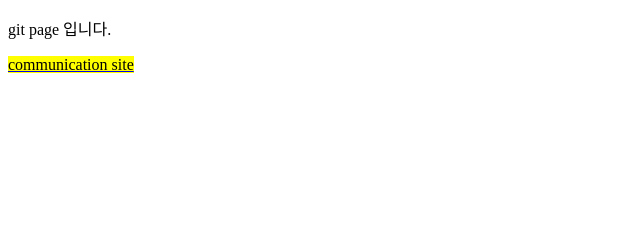
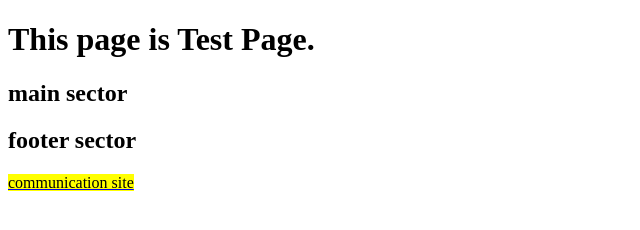
Before and after one commit to sjdesa/sjdesa.github.io, a plain HTML site: page index.html in a window 1280 px wide. Shown: the whole page, without its empty margins (0-640 px from the left). Drawn offline with Linux system fonts and the light colour scheme.

Commit message:
Update index.html

```diff
--- a/index.html
+++ b/index.html
@@ -9,13 +9,18 @@
 </head>
 <body>
   <header>
-    <p>
-      git page 입니다.</p>
+    <h1>This page is Test Page.</h1>
   </header>
+
+  <main>
+    <h2>main sector</h2>
+  </main>
+
   <footer>
-      <nav>
-          <a href="https://cafe.naver.com/pinkzsga7" target="_blank"><mark>communication site</mark></a>
-      </nav>
+    <h2>footer sector</h2>
+    <nav>
+        <a href="https://cafe.naver.com/pinkzsga7" target="_blank"><mark>communication site</mark></a>
+    </nav>
   </footer>
 </body>
 </html>
```
